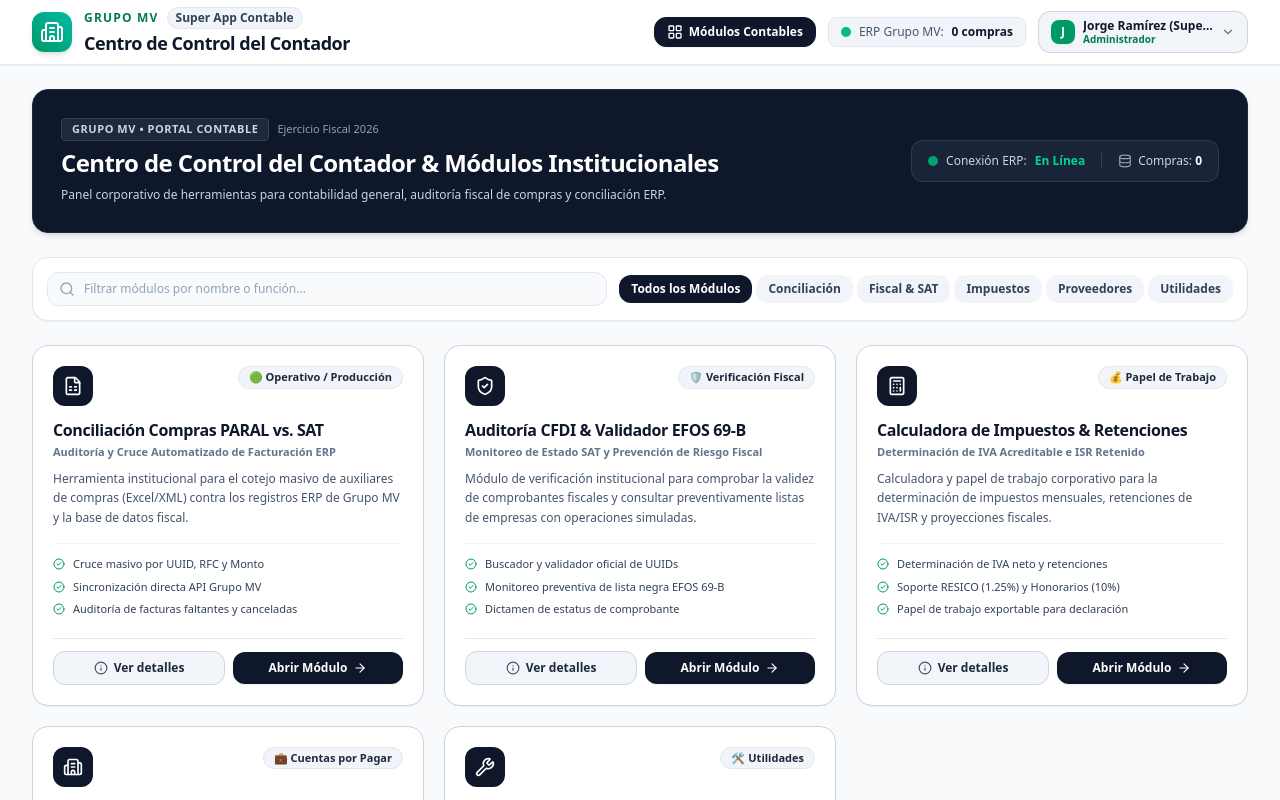
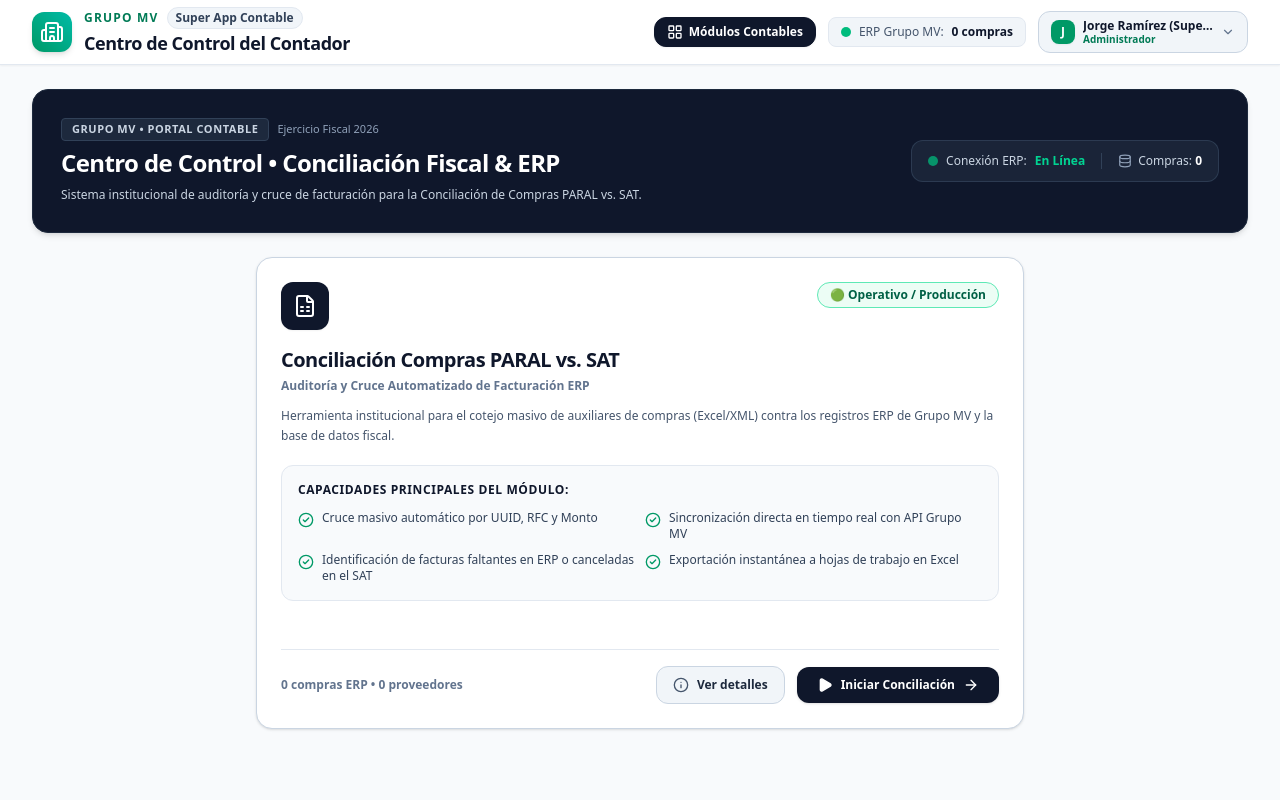
Before and after one commit to jorgepenagos23/super-app-contable, a Next.js app: page / in a window 1280 px wide. Shown: the top 800 px of the page. Built offline with nearby package versions, Linux system fonts and the light colour scheme.

Commit message:
refactor: simplify portal to focus exclusively on Conciliacion Compras PARAL vs SAT

```diff
--- a/app/page.tsx
+++ b/app/page.tsx
@@ -13,10 +13,6 @@
 import { ApiCredentialsModal } from '@/components/ApiCredentialsModal';
 import { SettingsModal } from '@/components/SettingsModal';
 import { AccountantHub, ModuleId } from '@/components/AccountantHub';
-import { AuditoriaSatModule } from '@/components/modules/AuditoriaSatModule';
-import { CalculadoraImpuestosModule } from '@/components/modules/CalculadoraImpuestosModule';
-import { ControlProveedoresModule } from '@/components/modules/ControlProveedoresModule';
-import { UtilidadesContadorModule } from '@/components/modules/UtilidadesContadorModule';
 
 import {
   Building,
@@ -27,9 +23,7 @@
   RotateCcw,
   Calendar,
   Loader2,
-  Globe,
   Sliders,
-  Filter,
   ArrowLeft
 } from 'lucide-react';
 
@@ -69,21 +63,10 @@
   const isSuperAdmin = currentUser?.role === 'admin' || currentUser?.email === 'jorge.ramirez@grupomv.mx';
 
   const isFileReady = Boolean(satFile || fileName);
-  const faltantesCount = resultado?.metricas.faltantesERPCount || 0;
-  const canceladasCount = resultado?.metricas.canceladasSATCount || 0;
-  const tieneAlertas = faltantesCount > 0 || canceladasCount > 0;
 
   const handleStartReconciliation = (overrideProveedor?: string) => {
     const provToUse = overrideProveedor !== undefined ? overrideProveedor : filtroProveedorRFC;
     startReconciliation(undefined, provToUse);
-  };
-
-  const handleSelectProveedorForReconciliation = (rfcOrNombre: string) => {
-    updateSettings({ filtroProveedorRFC: rfcOrNombre });
-    setActiveModule('conciliacion');
-    if (isFileReady) {
-      startReconciliation(undefined, rfcOrNombre);
-    }
   };
 
   return (
@@ -132,9 +115,9 @@
       )}
 
       {/* Main Content */}
-      <main className="flex-1 max-w-7xl w-full mx-auto px-4 sm:px-6 lg:px-8 py-6 flex flex-col gap-5">
+      <main className="flex-1 max-w-7xl w-full mx-auto px-4 sm:px-6 lg:lg:px-8 py-6 flex flex-col gap-5">
 
-        {/* MODULO 0: HUB INICIAL / CENTRO DE CONTROL DEL CONTADOR */}
+        {/* HUB INICIAL CON SOLO EL MODULO DE CONCILIACIÓN PARAL vs SAT */}
         {activeModule === 'hub' && (
           <AccountantHub
             onSelectModule={(mod) => setActiveModule(mod)}
@@ -144,7 +127,7 @@
           />
         )}
 
-        {/* MODULO 1: CONCILIACION DE COMPRAS PARAL vs SAT */}
+        {/* WORKSPACE DE CONCILIACIÓN DE COMPRAS PARAL vs SAT */}
         {activeModule === 'conciliacion' && (
           <div className="flex flex-col gap-5">
 
@@ -388,30 +371,6 @@
           </div>
         )}
 
-        {/* MODULO 2: AUDITORIA CFDI & SAT 69-B */}
-        {activeModule === 'auditoria_sat' && (
-          <AuditoriaSatModule onBackToHub={() => setActiveModule('hub')} />
-        )}
-
-        {/* MODULO 3: CALCULADORA DE IMPUESTOS */}
-        {activeModule === 'impuestos' && (
-          <CalculadoraImpuestosModule onBackToHub={() => setActiveModule('hub')} />
-        )}
-
-        {/* MODULO 4: CONTROL DE PROVEEDORES & CXP */}
-        {activeModule === 'proveedores' && (
-          <ControlProveedoresModule
-            onBackToHub={() => setActiveModule('hub')}
-            availableSuppliers={availableSuppliers}
-            onSelectProveedorForReconciliation={handleSelectProveedorForReconciliation}
-          />
-        )}
-
-        {/* MODULO 5: UTILIDADES DEL CONTADOR */}
-        {activeModule === 'utilidades' && (
-          <UtilidadesContadorModule onBackToHub={() => setActiveModule('hub')} />
-        )}
-
       </main>
     </div>
   );
--- a/components/AccountantHub.tsx
+++ b/components/AccountantHub.tsx
@@ -3,23 +3,17 @@
 import React, { useState } from 'react';
 import {
   FileSpreadsheet,
-  ShieldCheck,
-  Calculator,
-  Building2,
-  Wrench,
   Search,
   ArrowRight,
   CheckCircle2,
   Info,
-  Building,
-  Sliders,
-  Scale,
-  Database
+  Database,
+  Play
 } from 'lucide-react';
 import { useAuth } from '@/context/AuthContext';
 import { ModuleDetailsModal, ModuleDetailItem } from './ModuleDetailsModal';
 
-export type ModuleId = 'hub' | 'conciliacion' | 'auditoria_sat' | 'impuestos' | 'proveedores' | 'utilidades';
+export type ModuleId = 'hub' | 'conciliacion';
 
 interface AccountantHubProps {
   onSelectModule: (moduleId: ModuleId) => void;
@@ -35,19 +29,14 @@
   suppliersCount
 }) => {
   const { currentUser } = useAuth();
-  const [searchQuery, setSearchQuery] = useState('');
-  const [selectedCategory, setSelectedCategory] = useState<string>('todos');
   const [selectedDetailModal, setSelectedDetailModal] = useState<ModuleDetailItem | null>(null);
 
-  const modulesData: (ModuleDetailItem & {
-    category: string;
+  const conciliacionModule: ModuleDetailItem & {
     icon: any;
     stats: string;
     features: string[];
-  })[] = [
-    {
+  } = {
     id: 'conciliacion',
-      category: 'conciliacion',
     title: 'Conciliación Compras PARAL vs. SAT',
     subtitle: 'Auditoría y Cruce Automatizado de Facturación ERP',
     description: 'Herramienta institucional para el cotejo masivo de auxiliares de compras (Excel/XML) contra los registros ERP de Grupo MV y la base de datos fiscal.',
@@ -57,169 +46,34 @@
     stats: `${erpCount} compras ERP • ${suppliersCount} proveedores`,
     entradas: [
       'Archivos auxiliares de compras (.xlsx / .csv)',
-        'Conexión API REST ERP Grupo MV',
-        'Rango de fechas y filtros por RFC'
+      'Conexión API REST ERP Grupo MV (Lista_Compras_773)',
+      'Rango de fechas y filtros por RFC / Proveedor'
     ],
     salidas: [
       'Matriz de facturas conciliadas vs. faltantes',
       'Reporte de discrepancias de importes e IVA',
-        'Exportable ejecutivo a Excel con fórmulas'
+      'Exportable ejecutivo a Excel con formato institucional'
     ],
     funcionesClave: [
       'Cruce automático por Folio Fiscal / UUID',
-        'Tolerancia configurable de centavos',
+      'Tolerancia configurable de centavos ($0.00 - $100.00)',
       'Emparejamiento masivo por RFC y Monto',
       'Auditoría visual con resumen por proveedor'
     ],
     features: [
-        'Cruce masivo por UUID, RFC y Monto',
-        'Sincronización directa API Grupo MV',
-        'Auditoría de facturas faltantes y canceladas'
+      'Cruce masivo automático por UUID, RFC y Monto',
+      'Sincronización directa en tiempo real con API Grupo MV',
+      'Identificación de facturas faltantes en ERP o canceladas en el SAT',
+      'Exportación instantánea a hojas de trabajo en Excel'
     ]
-    },
-    {
-      id: 'auditoria_sat',
-      category: 'fiscal',
-      title: 'Auditoría CFDI & Validador EFOS 69-B',
-      subtitle: 'Monitoreo de Estado SAT y Prevención de Riesgo Fiscal',
-      description: 'Módulo de verificación institucional para comprobar la validez de comprobantes fiscales y consultar preventivamente listas de empresas con operaciones simuladas.',
-      badge: '🛡️ Verificación Fiscal',
-      normativa: 'Art. 69-B CFF (EFOS / EDOS) & WebService SAT',
-      icon: ShieldCheck,
-      stats: 'Validación SAT activa',
-      entradas: [
-        'Folio Fiscal UUID de la factura',
-        'RFC de proveedores contratados',
-        'Estructura XML de CFDI 4.0'
-      ],
-      salidas: [
-        'Dictamen de estatus SAT (Vigente / Cancelado)',
-        'Certificado de no coincidencia en 69-B',
-        'Registro de trazabilidad para auditoría'
-      ],
-      funcionesClave: [
-        'Consulta directa a base de datos EFOS',
-        'Validación de vigencia de folios fiscales',
-        'Verificación de sello digital y PAC',
-        'Alertas de prevención ante revisiones del SAT'
-      ],
-      features: [
-        'Buscador y validador oficial de UUIDs',
-        'Monitoreo preventiva de lista negra EFOS 69-B',
-        'Dictamen de estatus de comprobante'
-      ]
-    },
-    {
-      id: 'impuestos',
-      category: 'impuestos',
-      title: 'Calculadora de Impuestos & Retenciones',
-      subtitle: 'Determinación de IVA Acreditable e ISR Retenido',
-      description: 'Calculadora y papel de trabajo corporativo para la determinación de impuestos mensuales, retenciones de IVA/ISR y proyecciones fiscales.',
-      badge: '💰 Papel de Trabajo',
-      normativa: 'Art. 1-A Ley del IVA & Art. 106 Ley del ISR 2026',
-      icon: Calculator,
-      stats: 'Tarifas 2026 Integradas',
-      entradas: [
-        'Base gravable / Subtotal acumulado',
-        'Tasa de IVA aplicable (16%, 8%, 0%)',
-        'Régimen fiscal del prestador (RESICO, PM, PF)'
-      ],
-      salidas: [
-        'Papel de trabajo para pago provisional',
-        'Desglose de IVA neto a pagar o a favor',
-        'Resumen de retenciones a enterar al SAT'
-      ],
-      funcionesClave: [
-        'Cálculo automático de retención 6% IVA',
-        'Retención ISR RESICO (1.25%) y Honorarios (10%)',
-        'Papel de trabajo listo para copiar',
-        'Soporte para tasa general y zona fronteriza'
-      ],
-      features: [
-        'Determinación de IVA neto y retenciones',
-        'Soporte RESICO (1.25%) y Honorarios (10%)',
-        'Papel de trabajo exportable para declaración'
-      ]
-    },
-    {
-      id: 'proveedores',
-      category: 'reportes',
-      title: 'Directorio de Proveedores & Control CXP',
-      subtitle: 'Gestión Institucional de Cuentas por Pagar',
-      description: 'Expediente consolidado de proveedores registrados con seguimiento de volumen acumulado de facturación, estado de cuenta y estatus de conciliación.',
-      badge: '💼 Cuentas por Pagar',
-      normativa: 'Control Interno & Contabilidad Electrónica',
-      icon: Building2,
-      stats: `${suppliersCount} Proveedores activos`,
-      entradas: [
-        'Registros fiscales de proveedores',
-        'Historial de facturas recibidas',
-        'Auxiliares de cuentas por pagar'
-      ],
-      salidas: [
-        'Ranking de compras por proveedor',
-        'Estado de conciliación individual',
-        'Reporte consolidado de facturación acumulada'
-      ],
-      funcionesClave: [
-        'Directorio completo con RFC y Razón Social',
-        'Filtrado instantáneo en módulo de conciliación',
-        'Monitoreo de proveedores con mayor volumen',
-        'Validación de consistencia fiscal de emisor'
-      ],
-      features: [
-        'Directorio centralizado con RFC validado',
-        'Ranking de facturación acumulada',
-        'Filtrado directo en módulo de conciliación'
-      ]
-    },
-    {
-      id: 'utilidades',
-      category: 'utilidades',
-      title: 'Utilidades Financieras & INPC / Banxico',
-      subtitle: 'Herramientas de Actualización y Recargos Fiscales',
-      description: 'Módulo de utilidades contables para el cálculo de recargos por extemporaneidad según el CFF, consulta de Tipo de Cambio oficial Banxico y validador de sintaxis RFC.',
-      badge: '🛠️ Utilidades',
-      normativa: 'Art. 21 Código Fiscal de la Federación (Recargos)',
-      icon: Wrench,
-      stats: 'Indicadores Banxico / UMA',
-      entradas: [
-        'Monto contributivo extemporáneo',
-        'Meses de mora / extemporaneidad',
-        'Estructura de RFC / Curp a evaluar'
-      ],
-      salidas: [
-        'Cálculo de recargos y actualización INPC',
-        'Valor de tipo de cambio USD/EUR del día',
-        'Dictamen de validez de RFC y homoclave'
-      ],
-      funcionesClave: [
-        'Calculadora de recargos CFF a tasa del 1.47%',
-        'Tipo de cambio oficial Banco de México (FIX)',
-        'Validador de sintaxis de RFC para PF y PM',
-        'Consulta de valor diario/mensual de UMA'
-      ],
-      features: [
-        'Calculadora de recargos CFF 1.47%',
-        'Tipo de cambio oficial Banxico USD / EUR',
-        'Validador de estructura de RFC y Homoclave'
-      ]
-    }
-  ];
+  };
 
-  const filteredModules = modulesData.filter(mod => {
-    const matchesCategory = selectedCategory === 'todos' || mod.category === selectedCategory;
-    const matchesSearch =
-      mod.title.toLowerCase().includes(searchQuery.toLowerCase()) ||
-      mod.subtitle.toLowerCase().includes(searchQuery.toLowerCase()) ||
-      mod.description.toLowerCase().includes(searchQuery.toLowerCase());
-    return matchesCategory && matchesSearch;
-  });
+  const Icon = conciliacionModule.icon;
 
   return (
     <div className="flex flex-col gap-6 pb-10">
 
-      {/* Institutional Header Banner */}
+      {/* Header Banner Institucional */}
       <div className="bg-slate-900 rounded-2xl p-6 sm:p-7 text-white border border-slate-800 shadow-md">
         <div className="flex flex-col md:flex-row md:items-center justify-between gap-6">
           <div className="flex flex-col gap-1.5 max-w-2xl">
@@ -233,14 +87,14 @@
             </div>
 
             <h2 className="text-xl sm:text-2xl font-black tracking-tight text-white">
-              Centro de Control del Contador & Módulos Institucionales
+              Centro de Control • Conciliación Fiscal & ERP
             </h2>
             <p className="text-slate-300 text-xs leading-relaxed">
-              Panel corporativo de herramientas para contabilidad general, auditoría fiscal de compras y conciliación ERP.
+              Sistema institucional de auditoría y cruce de facturación para la Conciliación de Compras PARAL vs. SAT.
             </p>
           </div>
 
-          {/* Quick Metrics Bar */}
+          {/* Estado de Conexión ERP */}
           <div className="flex items-center gap-4 bg-slate-800/80 px-4 py-3 rounded-xl border border-slate-700/80 text-xs shrink-0">
             <div className="flex items-center gap-2">
               <div className={`w-2.5 h-2.5 rounded-full ${erpConnected ? 'bg-emerald-500 animate-pulse' : 'bg-amber-500'}`} />
@@ -256,115 +110,74 @@
         </div>
       </div>
 
-      {/* Control Bar: Search & Categories */}
-      <div className="flex flex-col sm:flex-row items-stretch sm:items-center justify-between gap-3 bg-white p-3.5 rounded-2xl border border-slate-200 shadow-xs">
-
-        {/* Search */}
-        <div className="relative flex-1 min-w-[220px]">
-          <Search className="absolute left-3 top-1/2 -translate-y-1/2 w-4 h-4 text-slate-400" />
-          <input
-            type="text"
-            placeholder="Filtrar módulos por nombre o función..."
-            value={searchQuery}
-            onChange={(e) => setSearchQuery(e.target.value)}
-            className="w-full pl-9 pr-3 py-2 bg-slate-50 border border-slate-200 rounded-xl text-xs font-medium text-slate-800 placeholder-slate-400 focus:outline-none focus:ring-1 focus:ring-slate-400"
-          />
-        </div>
-
-        {/* Categories */}
-        <div className="flex items-center gap-1 overflow-x-auto pb-1 sm:pb-0">
-          {[
-            { id: 'todos', label: 'Todos los Módulos' },
-            { id: 'conciliacion', label: 'Conciliación' },
-            { id: 'fiscal', label: 'Fiscal & SAT' },
-            { id: 'impuestos', label: 'Impuestos' },
-            { id: 'reportes', label: 'Proveedores' },
-            { id: 'utilidades', label: 'Utilidades' }
-          ].map((cat) => (
-            <button
-              key={cat.id}
-              onClick={() => setSelectedCategory(cat.id)}
-              className={`px-3 py-1.5 rounded-xl text-xs font-bold whitespace-nowrap transition-colors cursor-pointer ${
-                selectedCategory === cat.id
-                  ? 'bg-slate-900 text-white'
-                  : 'bg-slate-100 text-slate-700 hover:bg-slate-200'
-              }`}
-            >
-              {cat.label}
-            </button>
-          ))}
-        </div>
-      </div>
-
-      {/* Grid of Institutional Module Cards */}
-      <div className="grid grid-cols-1 md:grid-cols-2 lg:grid-cols-3 gap-5">
-        {filteredModules.map((mod) => {
-          const Icon = mod.icon;
-
-          return (
-            <div
-              key={mod.id}
-              className="bg-white rounded-2xl border border-slate-300 p-5 shadow-xs hover:border-slate-400 transition-all flex flex-col justify-between"
-            >
+      {/* Módulo Principal Único: Conciliación Compras PARAL vs. SAT */}
+      <div className="bg-white rounded-2xl border border-slate-300 p-6 shadow-sm flex flex-col gap-6 max-w-3xl mx-auto w-full">
         <div>
           {/* Header Card */}
-                <div className="flex items-start justify-between gap-3 mb-3">
-                  <div className="p-2.5 rounded-xl bg-slate-900 text-white">
-                    <Icon className="w-5 h-5 text-white" />
+          <div className="flex items-start justify-between gap-3 mb-4">
+            <div className="p-3 rounded-xl bg-slate-900 text-white shadow-xs">
+              <Icon className="w-6 h-6 text-white" />
             </div>
-                  <span className="px-2.5 py-0.5 rounded-full text-[11px] font-extrabold bg-slate-100 text-slate-800 border border-slate-200">
-                    {mod.badge}
+            <span className="px-3 py-1 rounded-full text-xs font-extrabold bg-emerald-50 text-emerald-800 border border-emerald-300">
+              {conciliacionModule.badge}
             </span>
           </div>
 
-                {/* Title & Subtitle */}
-                <h3 className="text-base font-black text-slate-900 tracking-tight mb-0.5">
-                  {mod.title}
+          {/* Título & Subtítulo */}
+          <h3 className="text-xl font-black text-slate-900 tracking-tight mb-1">
+            {conciliacionModule.title}
           </h3>
-                <p className="text-[11px] font-bold text-slate-500 mb-2">
-                  {mod.subtitle}
+          <p className="text-xs font-bold text-slate-500 mb-3">
+            {conciliacionModule.subtitle}
           </p>
-                <p className="text-xs text-slate-600 leading-relaxed mb-4">
-                  {mod.description}
+          <p className="text-xs text-slate-600 leading-relaxed mb-5">
+            {conciliacionModule.description}
           </p>
 
-                {/* Features List */}
-                <ul className="flex flex-col gap-1.5 mb-5 pt-3 border-t border-slate-100">
-                  {mod.features.map((feat, idx) => (
-                    <li key={idx} className="flex items-center gap-2 text-[11px] text-slate-700">
-                      <CheckCircle2 className="w-3 h-3 text-emerald-600 shrink-0" />
+          {/* Lista de Capacidades */}
+          <div className="bg-slate-50 p-4 rounded-xl border border-slate-200 mb-6">
+            <span className="text-xs font-black text-slate-900 uppercase tracking-wider block mb-3">
+              Capacidades Principales del Módulo:
+            </span>
+            <ul className="grid grid-cols-1 sm:grid-cols-2 gap-2.5">
+              {conciliacionModule.features.map((feat, idx) => (
+                <li key={idx} className="flex items-start gap-2 text-xs text-slate-700 font-medium">
+                  <CheckCircle2 className="w-4 h-4 text-emerald-600 shrink-0 mt-0.5" />
                   <span>{feat}</span>
                 </li>
               ))}
             </ul>
           </div>
+        </div>
 
-              {/* Card Footer with TWO BUTTONS */}
-              <div className="pt-3 border-t border-slate-200 flex items-center gap-2">
+        {/* Footer de Tarjeta con 2 Botones: Ver detalles & Iniciar Conciliación */}
+        <div className="pt-4 border-t border-slate-200 flex flex-col sm:flex-row items-center justify-between gap-3">
+          <span className="text-xs text-slate-500 font-bold">
+            {conciliacionModule.stats}
+          </span>
 
-                {/* Button 1: Ver Detalles (Dialog) */}
+          <div className="flex items-center gap-3 w-full sm:w-auto">
+            {/* Botón Ver detalles */}
             <button
-                  onClick={() => setSelectedDetailModal(mod)}
-                  className="flex-1 py-2 px-3 rounded-xl bg-slate-100 hover:bg-slate-200 text-slate-800 text-xs font-bold transition-colors flex items-center justify-center gap-1.5 cursor-pointer border border-slate-300"
-                  title="Ver descripción detallada y marco técnico del módulo"
+              onClick={() => setSelectedDetailModal(conciliacionModule)}
+              className="flex-1 sm:flex-none py-2.5 px-4 rounded-xl bg-slate-100 hover:bg-slate-200 text-slate-800 text-xs font-bold transition-colors flex items-center justify-center gap-2 cursor-pointer border border-slate-300"
+              title="Ver ficha técnica y marco regulatorio"
             >
-                  <Info className="w-3.5 h-3.5 text-slate-600" />
+              <Info className="w-4 h-4 text-slate-600" />
               <span>Ver detalles</span>
             </button>
 
-                {/* Button 2: Abrir Módulo */}
+            {/* Botón Abrir Módulo */}
             <button
-                  onClick={() => onSelectModule(mod.id)}
-                  className="flex-1 py-2 px-3 rounded-xl bg-slate-900 hover:bg-emerald-700 text-white text-xs font-extrabold transition-colors flex items-center justify-center gap-1.5 cursor-pointer shadow-xs"
+              onClick={() => onSelectModule('conciliacion')}
+              className="flex-1 sm:flex-none py-2.5 px-5 rounded-xl bg-slate-900 hover:bg-emerald-700 text-white text-xs font-extrabold transition-all flex items-center justify-center gap-2 cursor-pointer shadow-sm"
             >
-                  <span>Abrir Módulo</span>
-                  <ArrowRight className="w-3.5 h-3.5" />
+              <Play className="w-4 h-4 fill-white" />
+              <span>Iniciar Conciliación</span>
+              <ArrowRight className="w-4 h-4" />
             </button>
           </div>
-
         </div>
-          );
-        })}
       </div>
 
       {/* Modal Dialog Component */}
```
Lines whose indentation alone changed are shown as unchanged.
